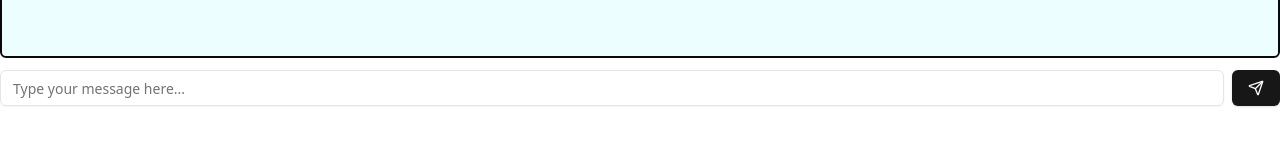
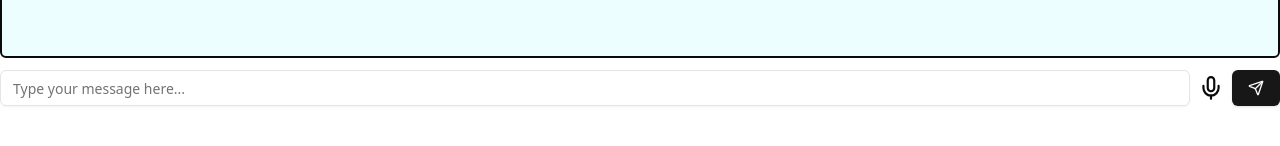
Before and after one commit to trucquindev/ai-psychiatrist, a Next.js app in the folder nextjs-app/: page / in a window 1280 px wide. Shown: the part 542-688 px from the top of the page. Built offline with nearby package versions, Linux system fonts and the light colour scheme.

Commit message:
feat(custom-mic-input): custome input with micro

```diff
--- a/nextjs-app/components/root/input-chat.tsx
+++ b/nextjs-app/components/root/input-chat.tsx
@@ -3,8 +3,9 @@
 import React from 'react';
 import { Input } from '../ui/input';
 import { Button } from '../ui/button';
-import { Send } from 'lucide-react';
+import { Mic, Send } from 'lucide-react';
 import { ChatAction } from '@/lib/actions/chat-actions';
+import MicPopup from './input-mic';
 
 interface InputChatProps {
   setMess: (e: any) => void;
@@ -32,6 +33,9 @@ const InputChat = ({ setMess, setResult }: InputChatProps) => {
         }}
         placeholder="Type your message here..."
       />
+      <div onClick={()=>{}} className="flex items-center justify-center">
+        <MicPopup />
+      </div>
       <Button
         onClick={() => {
           if (value.length < 4) {
--- /dev/null
+++ b/nextjs-app/components/root/input-mic.tsx
@@ -0,0 +1,111 @@
+'use client';
+import { API_URL } from '@/lib/actions/const';
+import { Mic } from 'lucide-react';
+import { useRef, useState } from 'react';
+export default function MicPopup() {
+  const [isRecording, setIsRecording] = useState(false);
+  const [text, setText] = useState('');
+  const canvasRef = useRef<HTMLCanvasElement>(null);
+
+  const mediaRecorderRef = useRef<MediaRecorder | null>(null);
+  const audioChunksRef = useRef<Blob[]>([]);
+  const analyserRef = useRef<AnalyserNode | null>(null);
+  const animationIdRef = useRef<number | null>(null);
+  const audioContextRef = useRef<AudioContext | null>(null);
+
+  const startVisualizer = (stream: MediaStream) => {
+    const audioContext = new AudioContext();
+    const source = audioContext.createMediaStreamSource(stream);
+    const analyser = audioContext.createAnalyser();
+    analyser.fftSize = 256;
+
+    source.connect(analyser);
+    analyserRef.current = analyser;
+    audioContextRef.current = audioContext;
+
+    const canvas = canvasRef.current;
+    const ctx = canvas?.getContext('2d');
+    const dataArray = new Uint8Array(analyser.frequencyBinCount);
+
+    const draw = () => {
+      if (!ctx || !canvas) return;
+      analyser.getByteFrequencyData(dataArray);
+      const volume = dataArray.reduce((a, b) => a + b) / dataArray.length;
+      const radius = Math.min(100, volume); // tránh quá to
+
+      ctx.clearRect(0, 0, canvas.width, canvas.height);
+      ctx.beginPath();
+      ctx.arc(canvas.width / 2, canvas.height / 2, radius, 0, 2 * Math.PI);
+      ctx.fillStyle = '#4CAF50';
+      ctx.fill();
+
+      animationIdRef.current = requestAnimationFrame(draw);
+    };
+
+    draw();
+  };
+
+  const stopVisualizer = () => {
+    if (animationIdRef.current) cancelAnimationFrame(animationIdRef.current);
+    if (audioContextRef.current) audioContextRef.current.close();
+  };
+
+  const startRecording = async () => {
+    setIsRecording(true);
+    const stream = await navigator.mediaDevices.getUserMedia({ audio: true });
+
+    const mediaRecorder = new MediaRecorder(stream);
+    mediaRecorderRef.current = mediaRecorder;
+    audioChunksRef.current = [];
+
+    mediaRecorder.ondataavailable = (event) => {
+      audioChunksRef.current.push(event.data);
+    };
+
+    mediaRecorder.onstop = async () => {
+      const audioBlob = new Blob(audioChunksRef.current, {
+        type: 'audio/webm',
+      });
+      const formData = new FormData();
+      formData.append('file', audioBlob, 'voice.webm');
+
+      const res = await fetch(`${API_URL}/speech-to-text`, {
+        body: formData,
+        method: 'POST',
+      });
+
+      const data = await res.json();
+      setText(data.text || 'Không nhận diện được');
+    };
+    mediaRecorder.start();
+    startVisualizer(stream);
+  };
+  console.log('🚀 ~ MicPopup ~ text:', text);
+  const stopRecording = () => {
+    setIsRecording(false);
+    mediaRecorderRef.current?.stop();
+    mediaRecorderRef.current?.stream
+      .getTracks()
+      .forEach((track) => track.stop());
+    stopVisualizer();
+  };
+
+  return (
+    <div className="text-center">
+      <Mic
+        className="hover:text-red-600"
+        size={26}
+        onClick={isRecording ? stopRecording : startRecording}
+      >
+        🎤
+      </Mic>
+
+      {isRecording && (
+        <div className="mt-4 p-4 bg-blue-300 rounded-lg shadow-lg inline-block">
+          <canvas ref={canvasRef} width={200} height={200}></canvas>
+          <p className="mt-2">Đang nghe...</p>
+        </div>
+      )}
+    </div>
+  );
+}
```
Also changed, not shown: nextjs-app/lib/actions/mic-actions.ts (added, +20 -0 lines).
